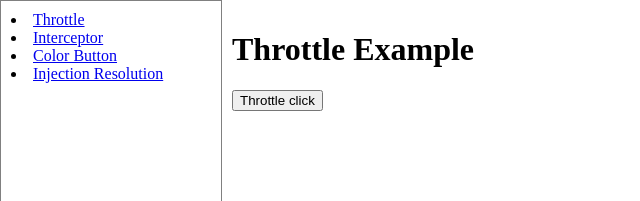
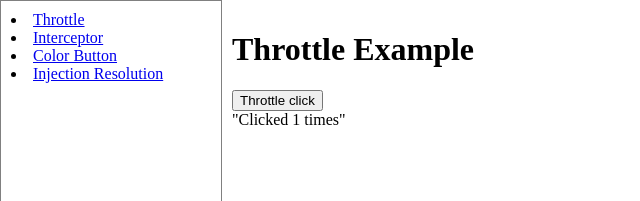
Before and after one commit to zhonglin94/slb.angular.tutorial, an Angular app: page /throttle-example in a window 1280 px wide. Both pictures are taken after a click on the button "Throttle click". Shown: the top 201 px of the page, without its empty margins (0-640 px from the left). Built offline with nearby package versions, Linux system fonts and the light colour scheme.

Commit message:
improve throttle example

```diff
--- a/src/app/observable/throttle/throttle-example/throttle-example.component.html
+++ b/src/app/observable/throttle/throttle-example/throttle-example.component.html
@@ -1,2 +1,5 @@
 <h1>Throttle Example</h1>
 <button (click)="onClick()">Throttle click</button>
+<ng-container *ngFor="let log of logs">
+  <div>{{log | json}}</div>
+</ng-container>
--- a/src/app/observable/throttle/throttle-example/throttle-example.component.ts
+++ b/src/app/observable/throttle/throttle-example/throttle-example.component.ts
@@ -9,6 +9,7 @@ export class ThrottleExampleComponent implements OnInit {
   private throttleTime = 1000;
   private lastClick = Date.now() - this.throttleTime;
   private count = 0;
+  logs: string[] = [];
 
   constructor() {
   }
@@ -27,7 +28,7 @@ export class ThrottleExampleComponent implements OnInit {
   private throttledClickPlainJavascript(): void {
     if ((Date.now() - this.lastClick) > this.throttleTime) {
       ThrottleExampleComponent.doHeavyTask();
-      console.log(`Clicked ${++this.count} times`);
+      this.logs.push(`Clicked ${++this.count} times`);
       this.lastClick = Date.now();
     }
   }
```
